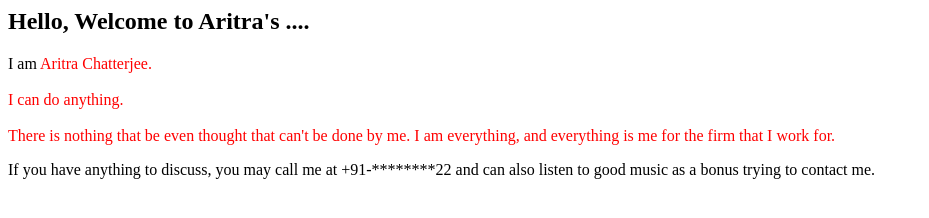
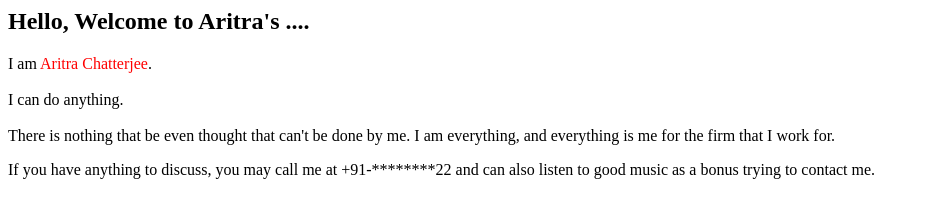
Before and after one commit to ARITRA931209/aritra931209.github.io, a plain HTML site: page index.html in a window 1280 px wide. Shown: the whole page, without its empty margins (0-929 px from the left). Drawn offline with Linux system fonts and the light colour scheme.

Commit message:
Update index.html

```diff
--- a/index.html
+++ b/index.html
@@ -2,7 +2,7 @@
   <body>
     <h2>Hello, Welcome to Aritra's ....</h2>
     <p></p>
-    <p>I am <span style="color:red";>Aritra Chatterjee. <br><br>I can do anything.<br> <br>There is nothing that be even thought that can't be done by me. I am everything, and everything is me for the firm that I work for.</p>
+    <p>I am <span style="color:red";>Aritra Chatterjee</span>. <br><br>I can do anything.<br> <br>There is nothing that be even thought that can't be done by me. I am everything, and everything is me for the firm that I work for.</p>
     <p></p>
     <p>If you have anything to discuss, you may call me at +91-********22 and can also listen to good music as a bonus trying to contact me.</p>
   </body>
```
